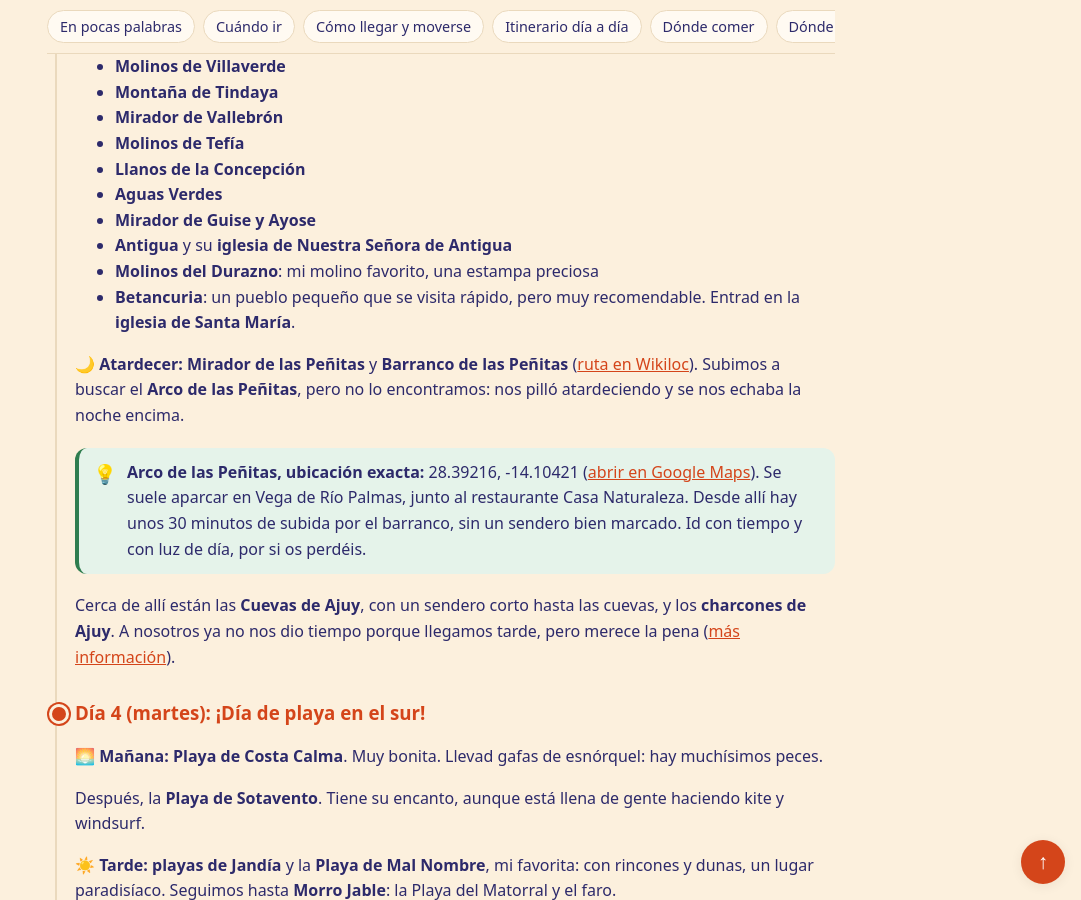
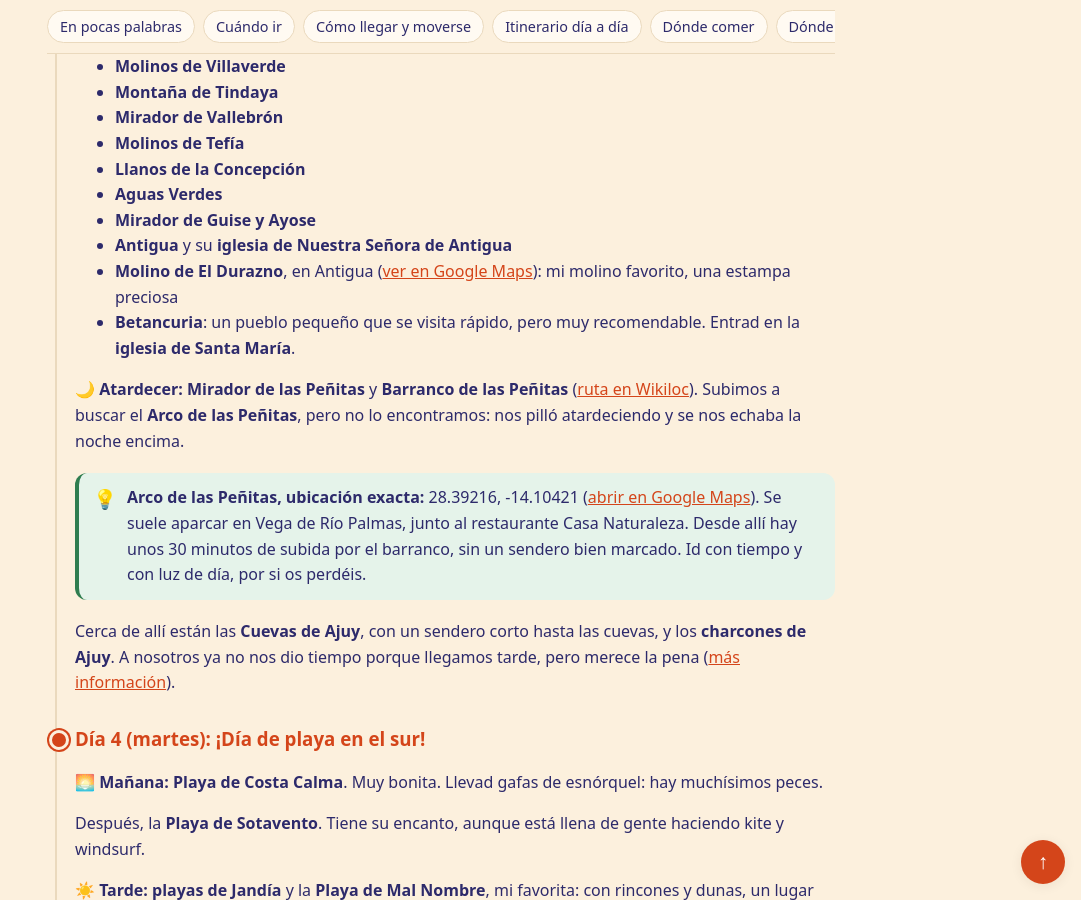
Before and after one commit to cristinacontinente-hue/guias-viajes, a Jekyll site: the page built from viajes/fuerteventura-2023/index.md, in a window 1280 px wide and 900 px high, scrolled down 4673 px. Shown: the whole window, without its empty margins (199-1280 px from the left). Built offline with Jekyll 4.4.1, drawn with Linux system fonts in a browser that asks for light colours.

Commit message:
Fuerteventura: Molino de El Durazno en Antigua
Co-Authored-By: Claude Opus 5.5 <noreply@anthropic.com>
Claude-Session: https://claude.ai/code/session_016iMyWm3ZBq7dnBd6R2jnWq

```diff
--- a/viajes/fuerteventura-2023/index.md
+++ b/viajes/fuerteventura-2023/index.md
@@ -142,7 +142,7 @@ Después hicimos una ruta en coche por el centro de la isla:
 - **Aguas Verdes**
 - **Mirador de Guise y Ayose**
 - **Antigua** y su **iglesia de Nuestra Señora de Antigua**
-- **Molinos del Durazno**: mi molino favorito, una estampa preciosa
+- **Molino de El Durazno**, en Antigua ([ver en Google Maps](https://www.google.com/maps/search/?api=1&query=Molino+de+El+Durazno+Antigua+Fuerteventura)): mi molino favorito, una estampa preciosa
 - **Betancuria**: un pueblo pequeño que se visita rápido, pero muy recomendable. Entrad en la **iglesia de Santa María**.
 
 🌙 **Atardecer:** **Mirador de las Peñitas** y **Barranco de las Peñitas** ([ruta en Wikiloc](https://es.wikiloc.com/rutas-a-pie/fuerteventura-barranco-de-las-penitas-12132591)). Subimos a buscar el **Arco de las Peñitas**, pero no lo encontramos: nos pilló atardeciendo y se nos echaba la noche encima.
@@ -153,7 +153,7 @@ Después hicimos una ruta en coche por el centro de la isla:
 Cerca de allí están las **Cuevas de Ajuy**, con un sendero corto hasta las cuevas, y los **charcones de Ajuy**. A nosotros ya no nos dio tiempo porque llegamos tarde, pero merece la pena ([más información](https://www.fuerteventura.es/ajuy)).
 
 <!-- FOTO: Isla de Lobos / Puertito de Lobos -->
-<!-- FOTO: Molinos del Durazno -->
+<!-- FOTO: Molino de El Durazno (Antigua) -->
 <!-- FOTO: Betancuria -->
 
 ### Día 4 (martes): ¡Día de playa en el sur!
```
